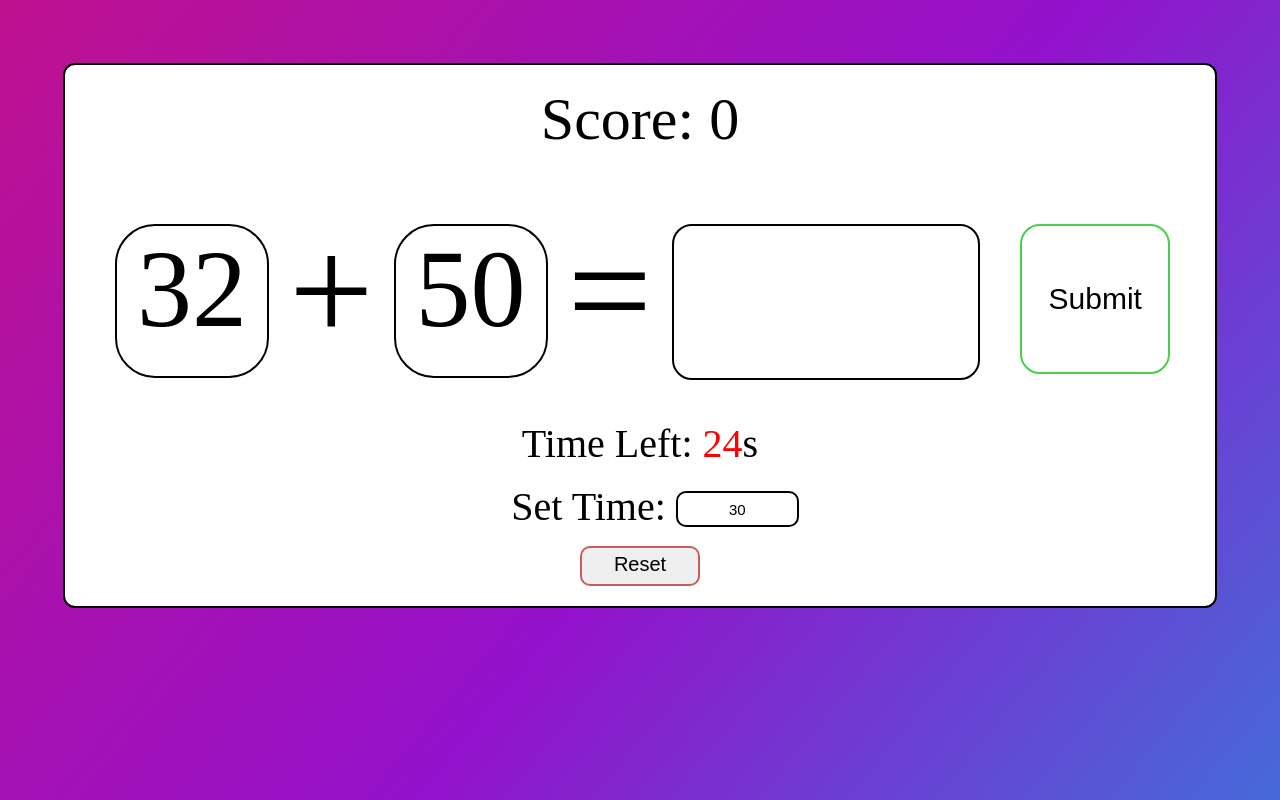
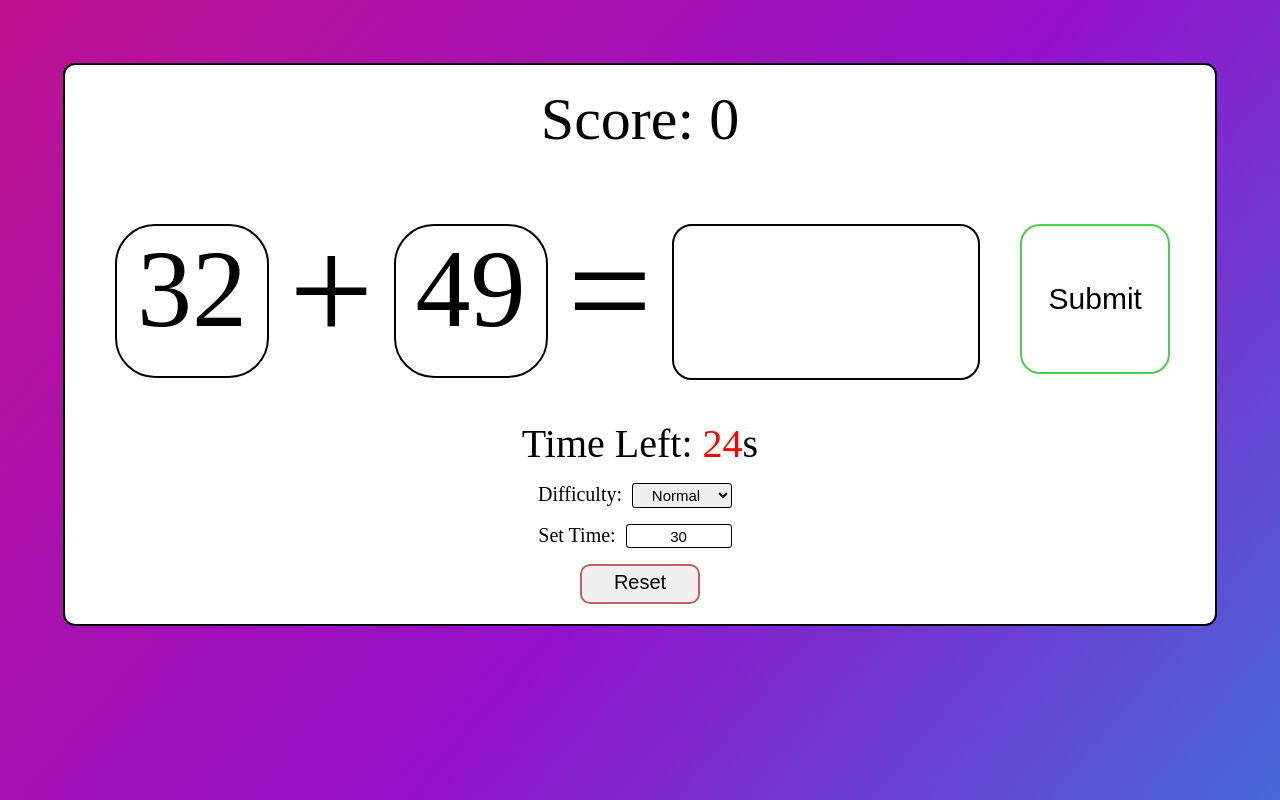
Before and after one commit to Ssebi1/math-game, a PHP site: page / in a window 1280 px wide. Run offline with PHP 8.4, Linux system fonts and the light colour scheme.

Commit message:
FINAL difficulty options

```diff
--- a/app.js
+++ b/app.js
@@ -9,15 +9,43 @@
 	};
 
 	return {
-		setValue() {
+		setValue(diff) {
 			function getRandomInt(max) {
 				return Math.floor(Math.random() * Math.floor(max));
 			}
 
 			var number1, number2, operator;
-			number1 = getRandomInt(100);
-			number2 = getRandomInt(100) + 1;
-			operator = getRandomInt(4);
+
+			if (diff == 0) {
+				//Only sum of numbers up to 5
+				number1 = getRandomInt(6);
+				number2 = getRandomInt(6);
+				operator = getRandomInt(1);
+			}
+			else if (diff == 1) {
+				//Sum and dif of numbers up to 10
+				number1 = getRandomInt(11);
+				number2 = getRandomInt(11);
+				operator = getRandomInt(2);
+			}
+			else if (diff == 2) {
+				//Sum and dif of numbers up to 100
+				number1 = getRandomInt(100);
+				number2 = getRandomInt(100);
+				operator = getRandomInt(2);
+			}
+			else if (diff == 3) {
+				//Sum,dif,produce,division of numbers up to 50
+				number1 = getRandomInt(50);
+				number2 = getRandomInt(49) + 1;
+				operator = getRandomInt(4);
+			}
+			else if (diff == 4) {
+				//Sum,dif,produce of numbers up to 100
+				number1 = getRandomInt(100);
+				number2 = getRandomInt(99) + 1;
+				operator = getRandomInt(4);
+			}
 
 			//In case of negative numbers(+)
 			if ((operator === 1 || operator === 3) && number1 < number2) {
@@ -66,7 +94,8 @@
 		scoreLabel: '.score--value',
 		gameOver: '.gameOver--container',
 		timeLable: '.time--value',
-		timeInputValue: '.time--input'
+		timeInputValue: '.time--input',
+		diffInputValue: '.difficulty--input'
 	};
 
 	return {
@@ -103,6 +132,11 @@
 
 		updateTimer: function(value) {
 			document.querySelector(DOMstrings.timeLable).textContent = value;
+		},
+
+		getDifficultyInput: function() {
+			var diff = document.querySelector(DOMstrings.diffInputValue).value;
+			return diff;
 		},
 
 		getDOMstrings: function() {
@@ -158,7 +192,9 @@
 		UIController.updateTimer(data.time);
 		UIController.updateInputValue('');
 		//Get random numbers
-		dataController.setValue();
+		var dif = UIController.getDifficultyInput();
+		console.log(dif);
+		dataController.setValue(dif);
 
 		//Update numbers and operators on UI
 		UIController.updateNumbers(data.number1, data.number2);
--- a/index.html
+++ b/index.html
@@ -23,6 +23,18 @@
             <button type="submit" class="button--submit"><span class="buttonText--submit">Submit</span></button>
         </div>
         <div class="time--container">Time Left: <span class="time--value"></span>s</div>
+        <ul class="difficultyInput--container">
+            <li><label class="difficulty--label">Difficulty:</label></li>
+            <li>
+                <select name="difficulty--input" class="difficulty--input" onchange="controller.init()">
+                    <option value="0">Very Easy</option>
+                    <option value="1">Easy</option>
+                    <option value="2" selected>Normal</option>
+                    <option value="3">Hard</option>
+                    <option value="4">Very Hard</option>
+                </select>
+            </li>
+        </ul>
         <ul class="timeInput--container">
             <li><label class="time--label">Set Time:</label></li>
             <li><input type="text" name="time--input" class="time--input" placeholder="Custom time" maxlength="3"
--- a/style.css
+++ b/style.css
@@ -124,28 +124,57 @@
 }
 
 .time--input {
-	width: 115px;
-	height: 30px;
+	width: 100px;
+	height: 20px;
 	font-size: 15px;
 	justify-content: center;
 	text-align: center;
-	border: 2px solid black;
-	border-radius: 10px;
+	border: 1px solid black;
+	border-radius: 3px;
 	transition-duration: 0.4s;
 	outline: none;
-	margin-top: 8px;
+	margin-top: 0px;
 }
 
 .time--label {
-	font-size: 40px;
+	font-size: 20px;
 }
 
 .timeInput--container {
 	display: flex;
 	justify-content: center;
+	padding: 0px;
 }
 
 .timeInput--container li {
+	display: inline-block;
+	padding-right: 10px;
+}
+
+.difficulty--input {
+	width: 100px;
+	height: 25px;
+	font-size: 15px;
+	justify-content: center;
+	text-align: center;
+	border: 1px solid black;
+	border-radius: 3px;
+	transition-duration: 0.4s;
+	outline: none;
+	margin-top: 0px;
+}
+
+.difficulty--label {
+	font-size: 20px;
+}
+
+.difficultyInput--container {
+	display: flex;
+	justify-content: center;
+	padding: 0px;
+}
+
+.difficultyInput--container li {
 	display: inline-block;
 	padding-right: 10px;
 }
```
Also changed, not shown: Varela-Regular.ttf (deleted).
